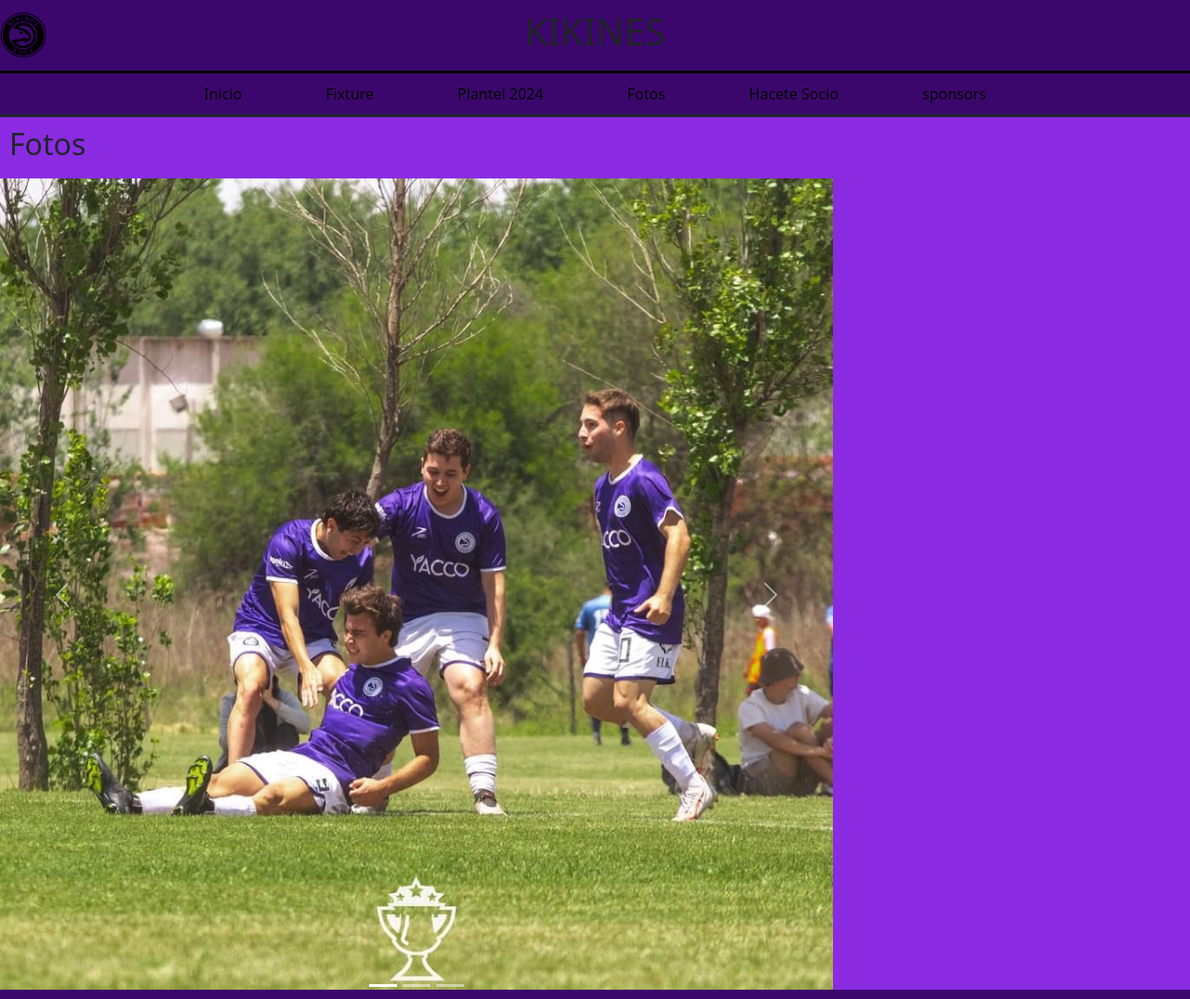
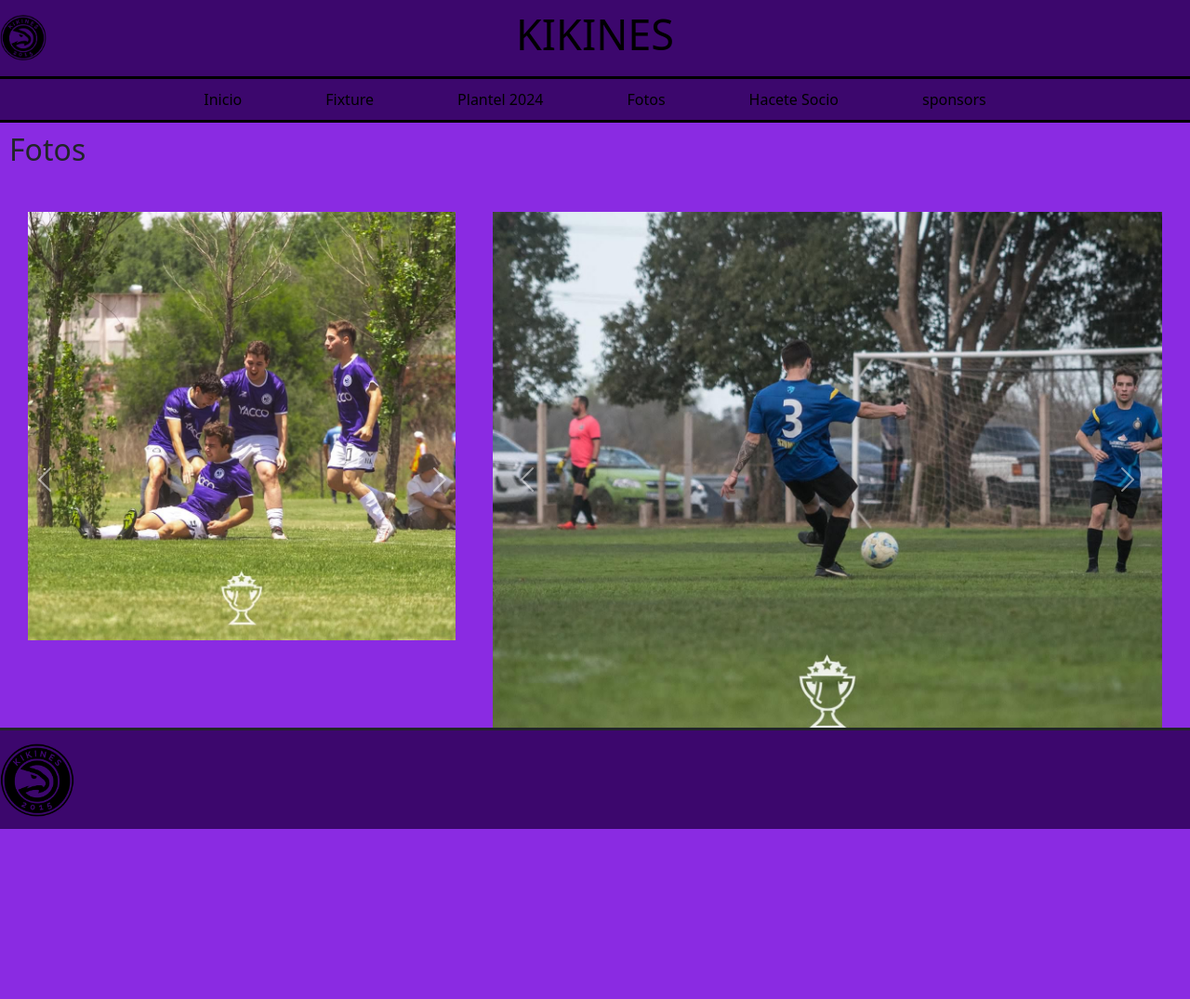
Before and after one commit to PedroGonzalez1212/preentrega2-GonzalezPedro, a plain HTML site: page pages/fotos.html in a window 1280 px wide. Shown: the top 1075 px of the page at 93% size. After the commit the page ends 892 px from the top, so only its background shows below. Drawn offline with nearby package versions, Linux system fonts and the light colour scheme.

Commit message:
ediciones segunda entrega

```diff
--- a/pages/fotos.html
+++ b/pages/fotos.html
@@ -19,18 +19,13 @@
                 <a href="./fixture.html" target="_blank">Fixture</a></li>
                 <a href="./Plantel.html" target="_blank">Plantel 2024</a></li>
                 <a href="./fotos.html">Fotos</a></li>
-                <a href="./Hacete-socio.html" target="_blank">Hacete Socio</a></li>
+                <a href="./Hacete_socio.html" target="_blank">Hacete Socio</a></li>
                 <a href="./sponsors.html" target="_blank">sponsors</a></li>
         </nav>
     </header>
     <h2>Fotos</h2>
-    <article id="carru">
-    <div id="carouselExampleIndicators" class="carousel slide">
-        <div class="carousel-indicators">
-            <button type="button" data-bs-target="#carouselExampleIndicators" data-bs-slide-to="0" class="active" aria-current="true" aria-label="Slide 1"></button>
-            <button type="button" data-bs-target="#carouselExampleIndicators" data-bs-slide-to="1" aria-label="Slide 2"></button>
-            <button type="button" data-bs-target="#carouselExampleIndicators" data-bs-slide-to="2" aria-label="Slide 3"></button>
-        </div>
+    <main class="fotos">
+    <div id="carouselExample" class="carousel slide">
         <div class="carousel-inner">
             <div class="carousel-item active">
                 <img src="../assets/images/2571a5a5-fa14-4a8f-90b7-0e1de85516c5.jpg" class="d-block w-100" alt="...">
@@ -42,16 +37,38 @@
                 <img src="../assets/images/36f5bc52-966f-4f3a-95a9-9eafa2c90a4b.jpg" class="d-block w-100" alt="...">
             </div>
         </div>
-            <button class="carousel-control-prev" type="button" data-bs-target="#carouselExampleIndicators" data-bs-slide="prev">
+        <button class="carousel-control-prev" type="button" data-bs-target="#carouselExample" data-bs-slide="prev">
         <span class="carousel-control-prev-icon" aria-hidden="true"></span>
         <span class="visually-hidden">Previous</span>
         </button>
-            <button class="carousel-control-next" type="button" data-bs-target="#carouselExampleIndicators" data-bs-slide="next">
+        <button class="carousel-control-next" type="button" data-bs-target="#carouselExample" data-bs-slide="next">
         <span class="carousel-control-next-icon" aria-hidden="true"></span>
         <span class="visually-hidden">Next</span>
         </button>
-    </article>
     </div>
+
+    <div id="carouselExample2" class="carousel slide">
+        <div class="carousel-inner">
+            <div class="carousel-item active">
+                <img src="../assets/images/68c78d39-8fe6-42b5-b16d-616bf818ef66.jpg" class="d-block w-100" alt="...">
+            </div>
+            <div class="carousel-item">
+                <img src="../assets/images/image_123650291 (1).JPG" class="d-block w-100" alt="...">
+            </div>
+            <div class="carousel-item">
+                <img src="../assets/images/image_123650291 (3).JPG" class="d-block w-100" alt="...">
+            </div>
+        </div>
+        <button class="carousel-control-prev" type="button" data-bs-target="#carouselExample2" data-bs-slide="prev">
+            <span class="carousel-control-prev-icon" aria-hidden="true"></span>
+            <span class="visually-hidden">Previous</span>
+        </button>
+        <button class="carousel-control-next" type="button" data-bs-target="#carouselExample2" data-bs-slide="next">
+            <span class="carousel-control-next-icon" aria-hidden="true"></span>
+            <span class="visually-hidden">Next</span>
+        </button>
+    </div>
+    </main>
     <footer>
         <br>
         <br>
--- a/styles/styless.css
+++ b/styles/styless.css
@@ -14,7 +14,6 @@ body{
 
 header{
     background-color: rgb(60, 7, 109);
-    border-bottom: solid;
 }
 
 .titulo{
@@ -28,6 +27,12 @@ header{
     background-repeat: no-repeat;
 }
 
+h1{
+    color: black;
+    text-align: center;
+    font-size: 45px;
+}
+
 nav {
     padding: 10px;
     background-color: rgb(60, 7, 109);
@@ -36,6 +41,7 @@ nav {
     align-items: center;
     text-decoration: none;
     border-top: solid black;
+    border-bottom: solid black;
 }
 
 a{
@@ -70,13 +76,16 @@ footer{
     background-color: rgb(60, 7, 109);
     background-image: url(../assets/images/ESCUDO-KIKINES-VECTORIZA-_1_-_1_.png);
     background-position: left;
-    background-size: 70px;
+    background-size: 80px;
     background-repeat: no-repeat;
+    padding-top: 10px;
+    border-top: solid;
     display: flex;
     position: absolute;
     bottom: 0;
     width: 100%;
 }
+
 
 @media (min-width:768px) and (max-width:1199px){
     .noticias{
@@ -218,7 +227,20 @@ h3{
 
 /*fotos*/
 
-#carru{
-    width: 70%;
-    padding-bottom: 25px;
+#carouselExample{
+    padding: 20px;
 }
+
+#carouselExample2{
+    padding: 20px;
+}
+
+.fotos{
+    padding-bottom: 20px;
+}
+
+@media (min-width:768px) {
+    .fotos{
+        display: flex;
+    }
+}
```
Also changed, not shown: index.html (+1 -2 lines), pages/fixture.html (+1 -1 lines), pages/hacete_socio.html (+3 -1 lines), pages/plantel.html (+1 -1 lines), pages/sponsors.html (+1 -1 lines), 1 other file. Lines whose indentation alone changed are shown as unchanged.
